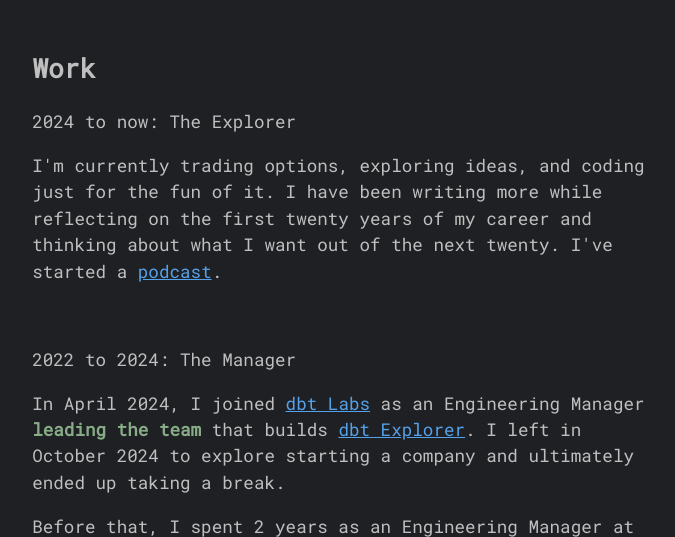
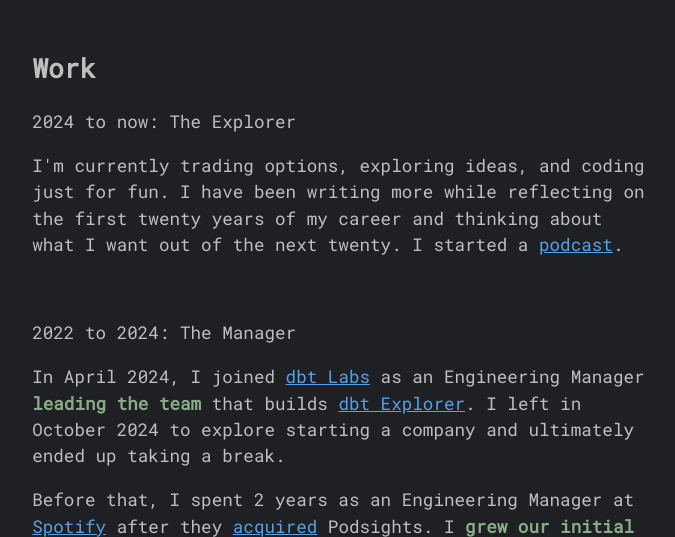
Before and after one commit to dansahagian/homepage, a Django app: template homepage/templates/work.html in a window 1280 px wide. Shown: the top 537 px of the page, without its empty margins (299-974 px from the left). Run offline with Django 5.2, Linux system fonts and the light colour scheme; the template is opened without the code that fills it, so the values that code supplies are empty.

Commit message:
Change some wording

```diff
--- a/homepage/templates/work.html
+++ b/homepage/templates/work.html
@@ -4,9 +4,9 @@
             <h2>Work</h2>
             <p>2024 to now: The Explorer</p>
             <p>
-                I'm currently trading options, exploring ideas, and coding just for the fun of it.
+                I'm currently trading options, exploring ideas, and coding just for fun.
                 I have been writing more while reflecting on the first twenty years of my career and
-                thinking about what I want out of the next twenty. I've started a
+                thinking about what I want out of the next twenty. I started a
                 <a href="https://fmoney.fm">podcast</a>.
             </p>
             <br>
```
